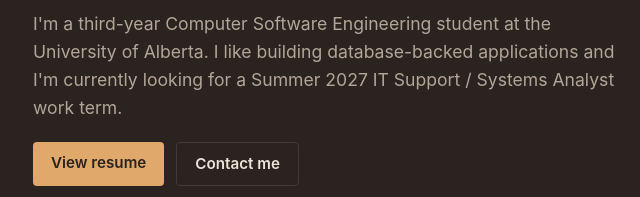
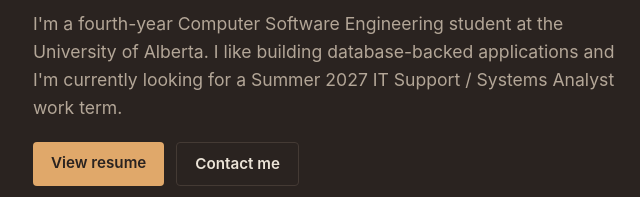
Before and after one commit to Emann17/emann17.github.io, a plain HTML site: page index.html in a window 1280 px wide. Shown: the part 216-413 px from the top of the page, 371-1011 px from the left. Drawn offline with Linux system fonts and the light colour scheme.

Commit message:
Update year of study

```diff
--- a/index.html
+++ b/index.html
@@ -34,7 +34,7 @@
                 <div class="intro-text">
                     <h1>Hi, I'm Emmanuel — most people call me Ope.</h1>
                     <p class="lead">
-                        I'm a third-year Computer Software Engineering student at the University of Alberta.
+                        I'm a fourth-year Computer Software Engineering student at the University of Alberta.
                         I like building database-backed applications and I'm currently looking for a
                         Summer 2027 IT Support / Systems Analyst work term.
                     </p>
```
